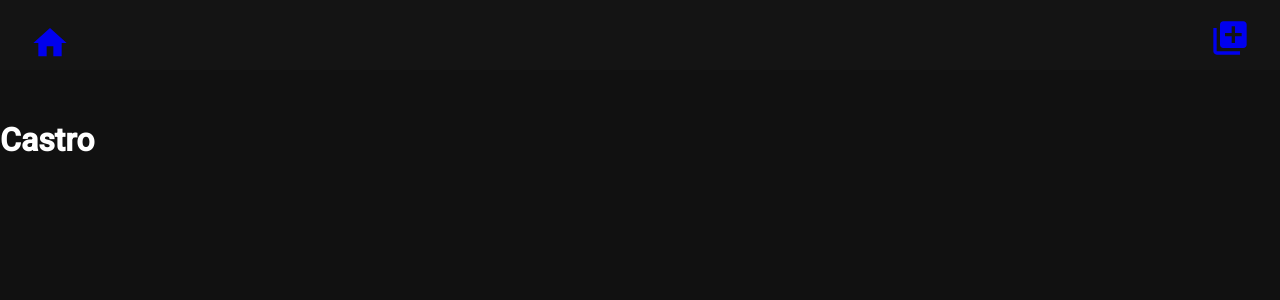
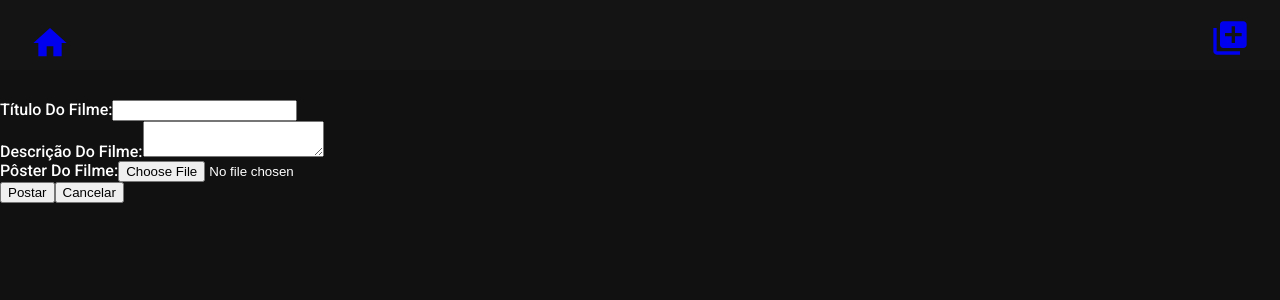
Before and after one commit to kareenketleen/catalago-filmes, a React (Create React App) app: page /cadastro in a window 1280 px wide. Shown: the top 300 px of the page. Built offline with nearby package versions, Linux system fonts and the light colour scheme.

Commit message:
get image

```diff
--- /dev/null
+++ b/src/components/RequestMovieInfo.js
@@ -0,0 +1,68 @@
+import "./RequestMovieInfo.css";
+import { useState } from "react";
+
+const RequestMovieInfo = () => {
+  const [blobFile, setBlobFile] = useState(null);
+
+  function handleSubmit() {
+    const inputTitle = document.getElementById("title");
+    const taDescription = document.getElementById("description");
+
+    const request = {
+      title: inputTitle.value,
+      description: taDescription.value,
+      cover: blobFile,
+    };
+  }
+
+  return (
+    <div className="container">
+      <form>
+        <div>
+          <label>
+            Título Do Filme:
+            <input id="title" />
+          </label>
+        </div>
+        <div>
+          <label>
+            Descrição Do Filme:
+            <textarea id="description" />
+          </label>
+        </div>
+        <div>
+          <label>
+            Pôster Do Filme:
+            <input
+              type="file"
+              accept="image/png, image/jpg"
+              id="cover"
+              onChange={(e) => {
+                let reader = new FileReader();
+
+                reader.readAsDataURL(e.target.files[0]);
+
+                reader.onload = function () {
+                  //console.log(reader.result);
+                  setBlobFile(reader.result);
+                };
+
+                reader.onerror = function () {
+                  setBlobFile("No image");
+                };
+              }}
+            />
+          </label>
+        </div>
+        <div>
+          <button id="submit" onClick={handleSubmit}>
+            Postar
+          </button>
+          <button id="cancel">Cancelar</button>
+        </div>
+      </form>
+    </div>
+  );
+};
+
+export default RequestMovieInfo;
--- a/src/pages/Cadastro.js
+++ b/src/pages/Cadastro.js
@@ -1,6 +1,7 @@
 import React from "react";
 import "./Cadastro.css";
 import Header from "../components/Header";
+import RequestMovieInfo from "../components/RequestMovieInfo";
 
 // eslint-disable-next-line import/no-anonymous-default-export
 export default () => {
@@ -10,7 +11,7 @@ export default () => {
       <section>
         <div className="container" style={{ height: 100 }}></div>
       </section>
-      <h1>Castro</h1>
+      <RequestMovieInfo />
     </div>
   );
 };
```
Also changed, not shown: src/components/RequestMovieInfo.css (added).
